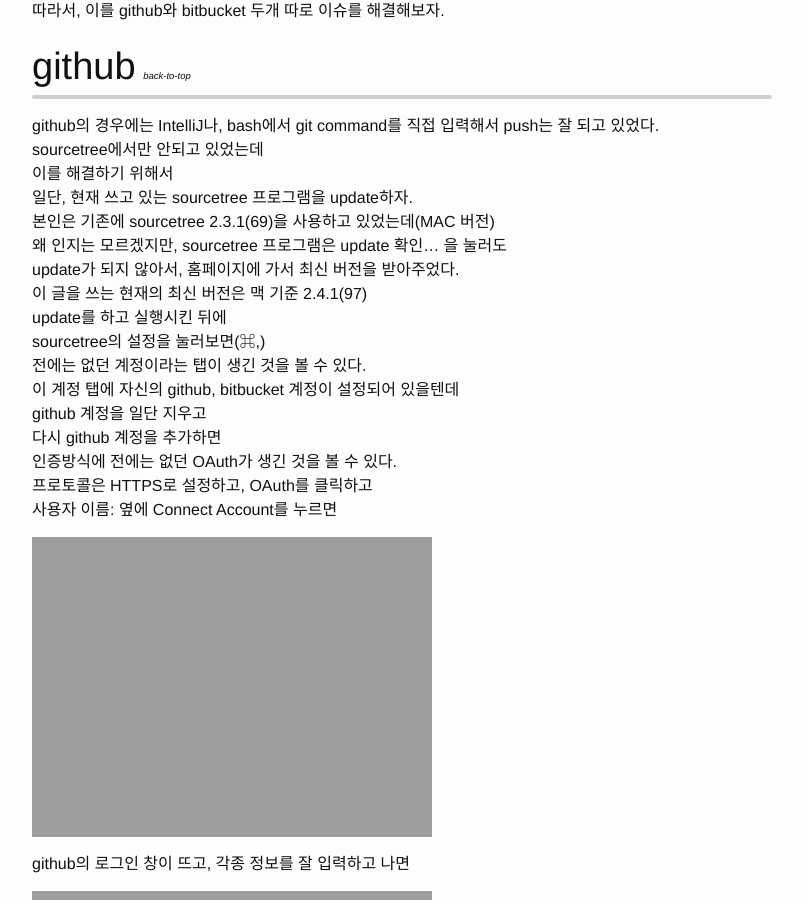
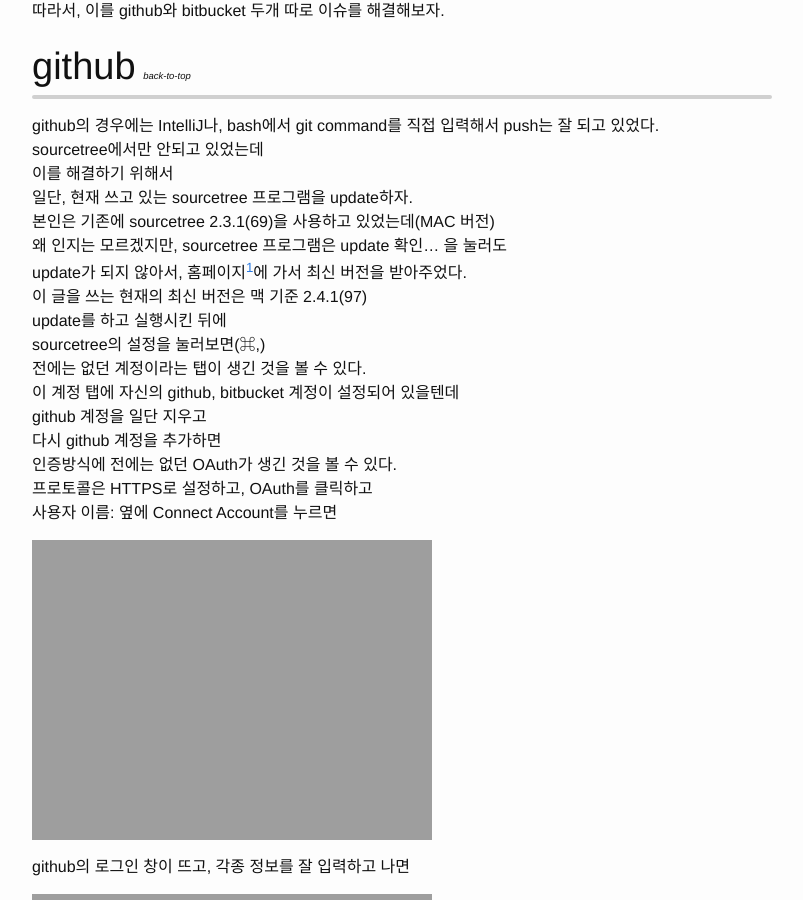
Before and after one commit to koronya/koronya.github.io, a Jekyll site: the page built from _posts/2017-04-10-trouble-shooting-sourcetree-with-github-and-bitbucket.markdown, in a window 1280 px wide and 900 px high, scrolled down 626 px. Shown: the whole window, without its empty margins (238-1041 px from the left). Built offline with Jekyll 4.4.1, drawn with Linux system fonts in a browser that asks for light colours; comment, search, counter and statistics services are not loaded; part of the change alters nothing that is shown; some of the changed text lies outside the part shown.

```diff
--- a/_posts/2017-04-10-trouble-shooting-sourcetree-with-github-and-bitbucket.markdown
+++ b/_posts/2017-04-10-trouble-shooting-sourcetree-with-github-and-bitbucket.markdown
@@ -27,7 +27,7 @@ sourcetree에서만 안되고 있었는데
 일단, 현재 쓰고 있는 sourcetree 프로그램을 update하자.
 본인은 기존에 sourcetree 2.3.1(69)을 사용하고 있었는데(MAC 버전)
 왜 인지는 모르겠지만, sourcetree 프로그램은 update 확인... 을 눌러도
-update가 되지 않아서, 홈페이지에 가서 최신 버전을 받아주었다.
+update가 되지 않아서, 홈페이지[^2]에 가서 최신 버전을 받아주었다.
 이 글을 쓰는 현재의 최신 버전은 맥 기준 2.4.1(97)
 update를 하고 실행시킨 뒤에
 sourcetree의 설정을 눌러보면(⌘,)
@@ -93,3 +93,4 @@ SourceTree의 원격 탭에서도 bitbucket이 잘 나오는 것을 볼 수 있.
 # Reference
 
 [^1]: <https://blog.sourcetreeapp.com>
+[^2]: <https://www.sourcetreeapp.com>
```
